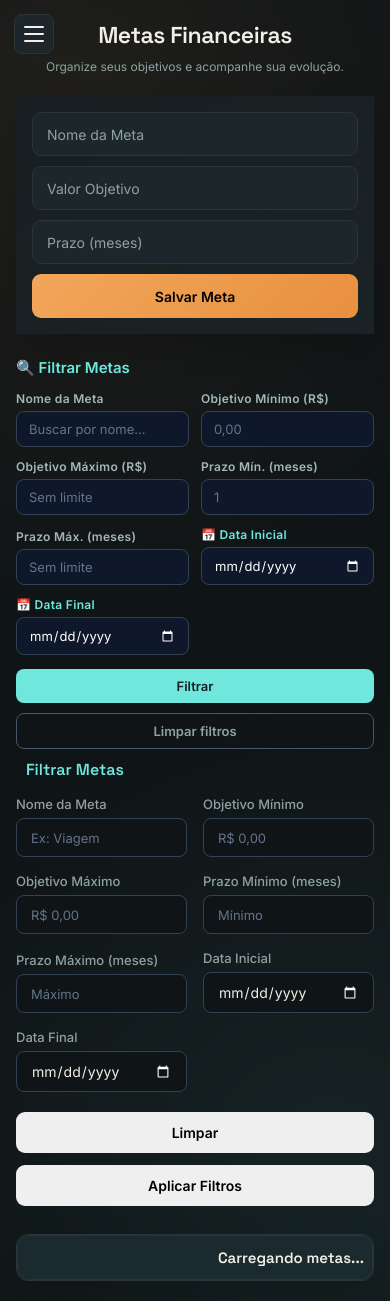
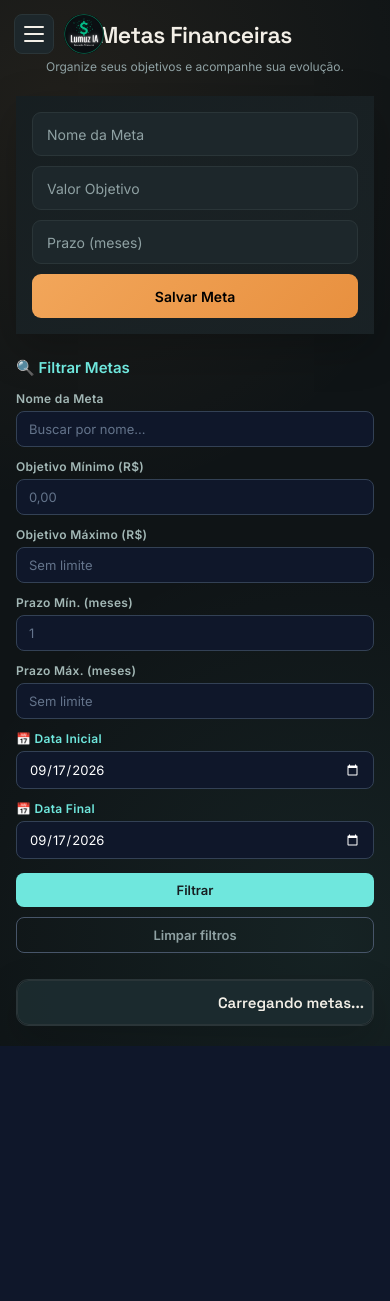
Before and after one commit to LcsGomes-AMS/LumuzIA-Generativa, a PHP site: page /frontend/metas.html in a window 390 px wide. After the commit the page ends 1046 px from the top, so only its background shows below. Run offline with PHP 8.4, Linux system fonts and the light colour scheme; some libraries are stand-ins or nearby versions.

Commit message:
Versão 0.54: Correção de filtros, UI do dashboard, perfil otimizado e menu mobile

```diff
--- a/frontend/css/relatorio.css
+++ b/frontend/css/relatorio.css
@@ -16,7 +16,6 @@
   box-shadow: 0 4px 16px rgba(0, 0, 0, 0.2);
 }
 
-<<<<<<< HEAD
 .relatorio-filtro {
   display: flex;
   align-items: flex-end;
@@ -66,8 +65,6 @@
   align-items: center;
 }
 
-=======
->>>>>>> c99a77e8aff2d4586ee619cc31ab2ba508b5b252
 .btn-secundario {
   background: transparent;
   border: 1px solid var(--border-light);
--- a/frontend/css/style.css
+++ b/frontend/css/style.css
@@ -1062,6 +1062,18 @@ table td:last-child {
 
 =======
 >>>>>>> c99a77e8aff2d4586ee619cc31ab2ba508b5b252
+/* Responsivo filtros tabela */
+@media (max-width: 768px) {
+    .filtro-tabela-grid {
+        grid-template-columns: 1fr 1fr;
+    }
+}
+@media (max-width: 420px) {
+    .filtro-tabela-grid {
+        grid-template-columns: 1fr;
+    }
+}
+
 /* ==========================================================================
    12. FILTROS MODERNOS (Dashboard, Gastos, Receitas, Metas, Relatórios)
    ========================================================================== */
@@ -1130,7 +1142,6 @@ table td:last-child {
     align-items: center;
 }
 
-<<<<<<< HEAD
 .dash-filtro-sep {
     color: var(--text-muted);
     font-size: 13px;
@@ -1154,10 +1165,7 @@ table td:last-child {
 }
 
 /* Botão de filtro — override do button { width:100% } global */
-.dash-filtro-btn {
-=======
-.filtro-moderno-btn-primario, .filtro-moderno-btn-secundario {
->>>>>>> c99a77e8aff2d4586ee619cc31ab2ba508b5b252
+.dash-filtro-btn, .filtro-moderno-btn-primario, .filtro-moderno-btn-secundario {
     width: auto !important;
     padding: 10px 20px !important;
     border-radius: 8px !important;
@@ -1249,3 +1257,10 @@ table td:last-child {
     border-radius: 50% !important;
     object-fit: cover;
 }
+
+/* === AJUSTES DE PERFIL E LOGO MOBILE === */
+.lz-card { margin: 0 auto; max-width: 600px; }
+.mobile-logo { display: none; }
+@media (max-width: 768px) {
+  .mobile-logo { display: block; position: fixed; top: 14px; left: 64px; width: 40px; height: 40px; border-radius: 50%; z-index: 400; object-fit: cover; }
+}
--- a/frontend/js/sidebar.js
+++ b/frontend/js/sidebar.js
@@ -23,6 +23,23 @@
     overlay.id = 'sidebar-overlay';
     overlay.className = 'sidebar-overlay';
     document.body.appendChild(overlay);
+
+    // ─── 4. Mobile Logo ──────────────────────────────────────────────────────
+    var mobileLogo = document.createElement('img');
+    mobileLogo.src = 'img/LumuzIA.png';
+    mobileLogo.className = 'mobile-logo';
+    mobileLogo.alt = 'LumuzIA';
+    document.body.prepend(mobileLogo);
+
+    // ─── 5. Padronizar Datas (Hoje) ──────────────────────────────────────────
+    document.querySelectorAll('input[type="date"]').forEach(function(input) {
+        if (!input.value) {
+            var today = new Date();
+            // Ajustar fuso horário local
+            today.setMinutes(today.getMinutes() - today.getTimezoneOffset());
+            input.value = today.toISOString().split('T')[0];
+        }
+    });
 
     var sidebar = document.querySelector('.sidebar, aside');
     if (!sidebar) return;
--- a/frontend/metas.html
+++ b/frontend/metas.html
@@ -207,59 +207,6 @@
                 <button class="btn-limpar" type="button" onclick="limparFiltroMetas()">Limpar filtros</button>
             </div>
             <div id="contagemMetas" class="filtro-contagem"></div>
-
-        <section class="filtro-moderno">
-            <div class="filtro-moderno-header">
-                <i class="ph ph-funnel"></i> Filtrar Metas
-            </div>
-
-            <div class="filtro-moderno-grid">
-                <div class="filtro-moderno-grupo">
-                    <label>Nome da Meta</label>
-                    <input id="filtroMetaNome" class="filtro-moderno-input" placeholder="Ex: Viagem">
-                </div>
-
-                <div class="filtro-moderno-grupo">
-                    <label>Objetivo Mínimo</label>
-                    <input id="filtroMetaMin" type="number" step="0.01" class="filtro-moderno-input" placeholder="R$ 0,00">
-                </div>
-
-                <div class="filtro-moderno-grupo">
-                    <label>Objetivo Máximo</label>
-                    <input id="filtroMetaMax" type="number" step="0.01" class="filtro-moderno-input" placeholder="R$ 0,00">
-                </div>
-
-                <div class="filtro-moderno-grupo">
-                    <label>Prazo Mínimo (meses)</label>
-                    <input id="filtroMetaPrazoMin" type="number" class="filtro-moderno-input" placeholder="Mínimo">
-                </div>
-
-                <div class="filtro-moderno-grupo">
-                    <label>Prazo Máximo (meses)</label>
-                    <input id="filtroMetaPrazoMax" type="number" class="filtro-moderno-input" placeholder="Máximo">
-                </div>
-
-                <div class="filtro-moderno-grupo">
-                    <label>Data Inicial</label>
-                    <input id="filtroMetaInicio" type="date" class="filtro-moderno-input">
-                </div>
-
-                <div class="filtro-moderno-grupo">
-                    <label>Data Final</label>
-                    <input id="filtroMetaFim" type="date" class="filtro-moderno-input">
-                </div>
-            </div>
-
-            <div class="filtro-moderno-acoes">
-                <button class="filtro-moderno-btn-secundario" type="button" onclick="limparFiltroMetas()">
-                    Limpar
-                </button>
-                <button class="filtro-moderno-btn-primario" type="button" onclick="filtrarMetas()">
-                    Aplicar Filtros
-                </button>
-                <div id="contagemMetas" class="filtro-moderno-contagem"></div>
-            </div>
-
         </section>
 
         <div class="table-wrap">
```
Also changed, not shown: frontend/dashboard.html (+2 -22 lines), frontend/js/perfil.js (+18 -5 lines), frontend/receitas.html (+0 -43 lines).
